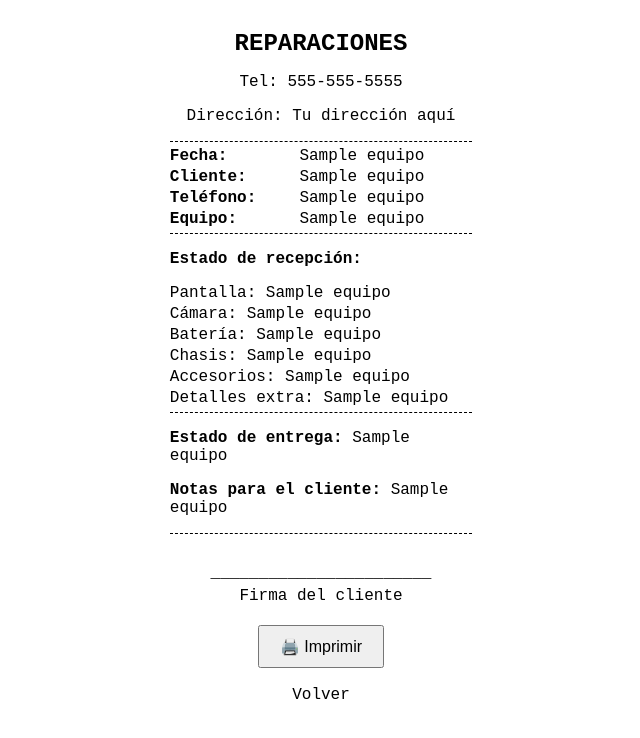
After one commit to cristianenramoncastillo-collab/reparacion_app, a Python web app: template templates/imprimir.html in a window 1280 px wide. The commit adds this page. Shown: the top 738 px of the page, without its empty margins (319-959 px from the left). Run offline with Jinja, Linux system fonts and the light colour scheme; the template is opened without the code that fills it: most values are stand-ins (such as "Sample title", 1, 10 or a date in 2020).

Commit message:
Agregando botón de imprimir

```diff
--- /dev/null
+++ b/templates/imprimir.html
@@ -0,0 +1,49 @@
+<!DOCTYPE html>
+<html lang="es">
+<head>
+    <meta charset="UTF-8">
+    <meta name="viewport" content="width=device-width, initial-scale=1.0">
+    <title>Comprobante de Reparación</title>
+    <style>
+        body { font-family: 'Courier New', monospace; width: 80mm; margin: 0 auto; padding: 10px; color: #000; }
+        h2 { text-align: center; margin-bottom: 5px; }
+        .centro { text-align: center; }
+        .linea { border-top: 1px dashed #000; margin: 5px 0; }
+        .dato { margin-bottom: 3px; }
+        .dato strong { display: inline-block; min-width: 120px; }
+        .firma { margin-top: 30px; text-align: center; }
+        .firma::before { content: "_______________________"; display: block; margin-bottom: 5px; }
+        @media print { body { width: 80mm; margin: 0; } }
+    </style>
+</head>
+<body>
+    <div class="centro">
+        <h2>REPARACIONES</h2>
+        <p>Tel: 555-555-5555</p>
+        <p>Dirección: Tu dirección aquí</p>
+    </div>
+    <div class="linea"></div>
+    <div class="dato"><strong>Fecha:</strong> {{ equipo[1] }}</div>
+    <div class="dato"><strong>Cliente:</strong> {{ equipo[2] }}</div>
+    <div class="dato"><strong>Teléfono:</strong> {{ equipo[3] }}</div>
+    <div class="dato"><strong>Equipo:</strong> {{ equipo[4] }}</div>
+    <div class="linea"></div>
+    <p><strong>Estado de recepción:</strong></p>
+    <div class="dato">Pantalla: {{ equipo[5] }}</div>
+    <div class="dato">Cámara: {{ equipo[6] }}</div>
+    <div class="dato">Batería: {{ equipo[7] }}</div>
+    <div class="dato">Chasis: {{ equipo[8] }}</div>
+    <div class="dato">Accesorios: {{ equipo[9] }}</div>
+    <div class="dato">Detalles extra: {{ equipo[10] }}</div>
+    <div class="linea"></div>
+    <p><strong>Estado de entrega:</strong> {{ equipo[12] if equipo[12] else 'Pendiente' }}</p>
+    <p><strong>Notas para el cliente:</strong> {{ equipo[13] if equipo[13] else 'Sin notas' }}</p>
+    <div class="linea"></div>
+    <div class="firma">Firma del cliente</div>
+    <div style="text-align:center; margin-top:20px;">
+        <button onclick="window.print()" style="padding:10px 20px; font-size:16px;">🖨️ Imprimir</button>
+        <br><br>
+        <a href="{{ url_for('ver_equipo', id=equipo[0]) }}" style="color:#000; text-decoration:none;">Volver</a>
+    </div>
+</body>
+</html>
```
Also changed, not shown: app.py (+21 -6 lines), templates/ver_equipo.html (+12 -2 lines).
